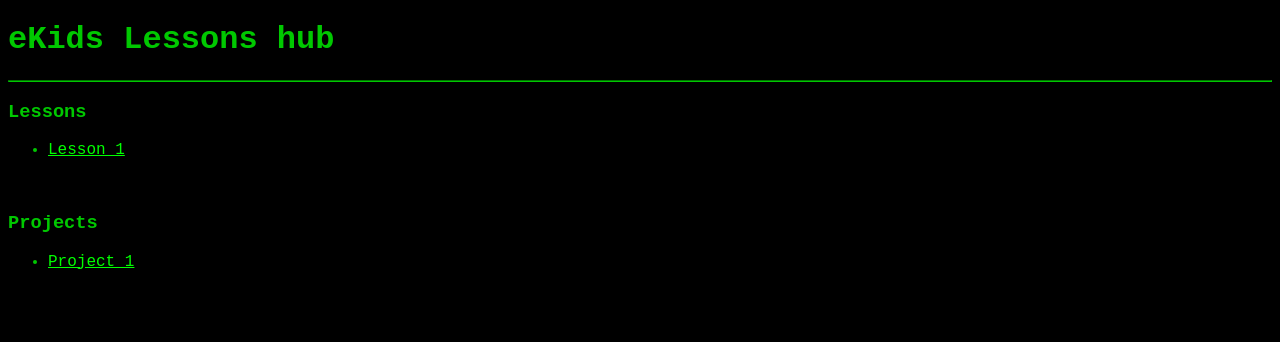
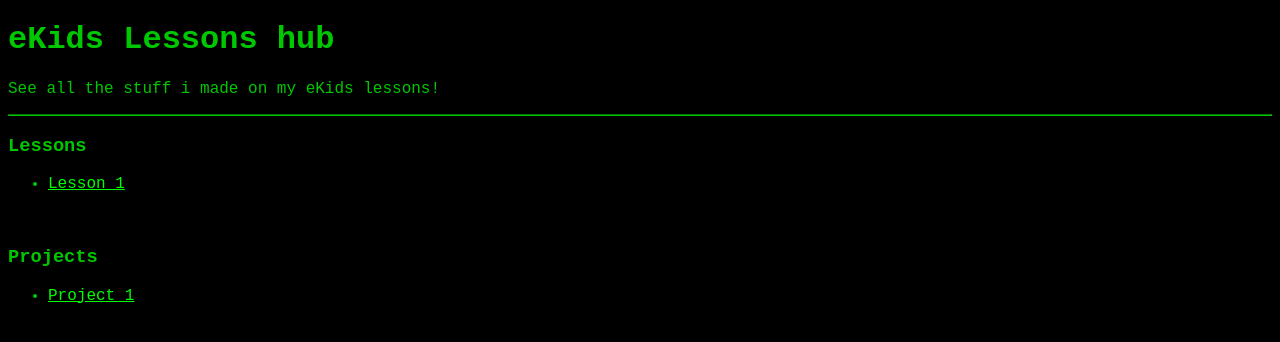
Before and after one commit to WlodekM/eKids, a plain HTML site: page index.html in a window 1280 px wide. Drawn offline with Linux system fonts and the light colour scheme.

Commit message:
Update index.html

```diff
--- a/index.html
+++ b/index.html
@@ -10,6 +10,7 @@
 <body>
     <div class="main">
         <h1>eKids Lessons hub</h1>
+        <p>See all the stuff i made on my eKids lessons!</p>
         <hr>
         <h3>Lessons</h3>
         <ul>
```
